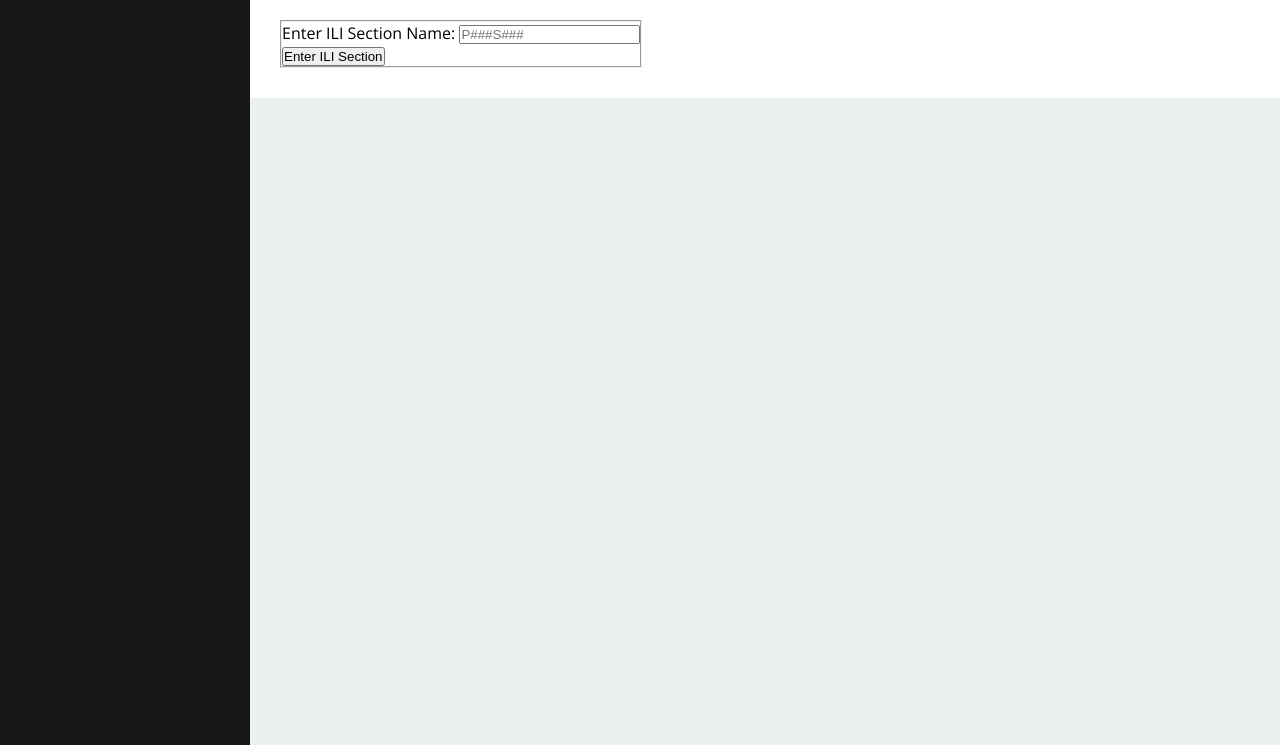
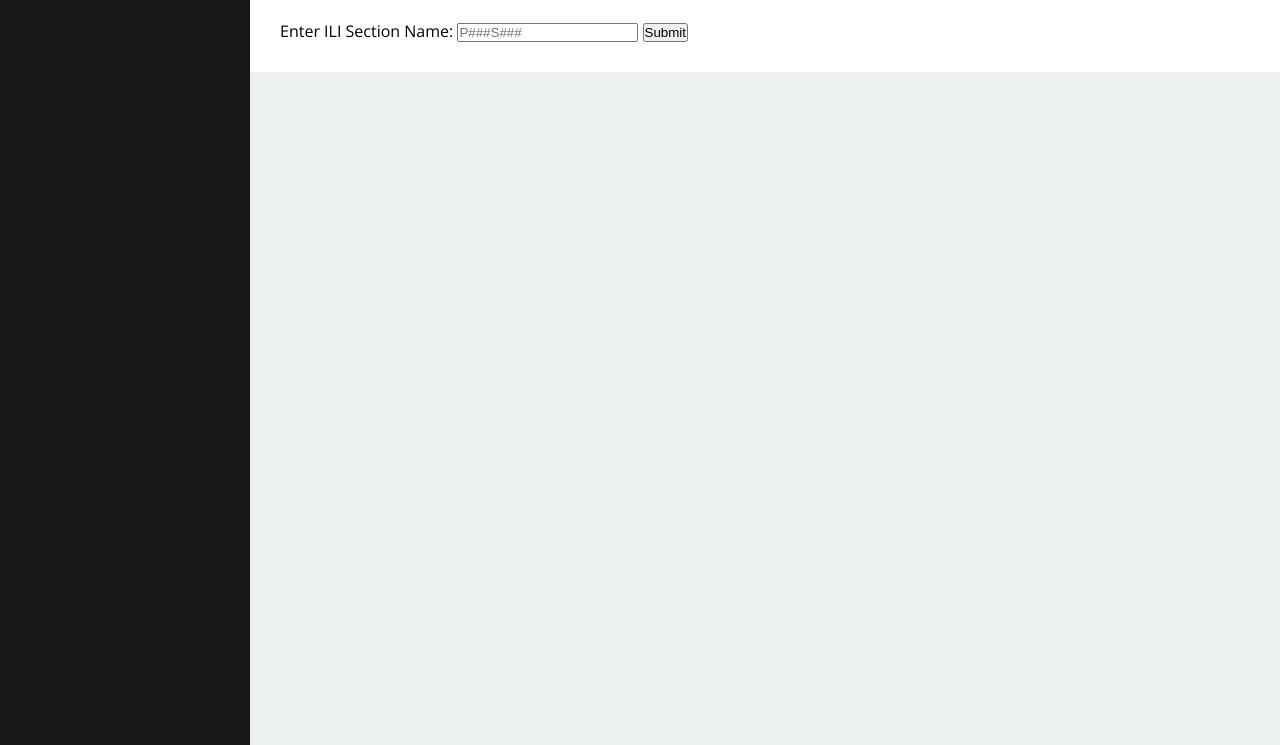
Before and after one commit to mariane17/marianeisgoingcray, a website: page public/index.html in a window 1280 px wide. Shown: the part 205-950 px from the top of the page. Drawn offline with nearby package versions, Linux system fonts and the light colour scheme.

Commit message:
ignore last commit.

```diff
--- a/app.js
+++ b/app.js
@@ -40,8 +40,8 @@ app.get('/select', function(req, res) {
       return;
     }
    	console.log("**********CONNECTING TO DATABASE**********");
-
-      var query = "SELECT MAX_DEPTH_PCT, \"ABSOLUTE_ODOMETER_m\" FROM '+ilisection+'";	//SELECT MAX_DEPTH_PCT, \"ABSOLUTE_ODOMETER_m\" FROM CAPSTONE_ILI_DATA_SAMPLE FETCH FIRST 5 ROWS ONLY
+   										// '+ilisection+'
+      var query = "SELECT MAX_DEPTH_PCT, \"ABSOLUTE_ODOMETER_m\" FROM CAPSTONE_ILI_DATA_SAMPLE";	//SELECT MAX_DEPTH_PCT, \"ABSOLUTE_ODOMETER_m\" FROM CAPSTONE_ILI_DATA_SAMPLE FETCH FIRST 5 ROWS ONLY
       conn.query(query, function(err, rows) {
         if (err) {
           console.log("Error: ", err);
--- a/public/index.html
+++ b/public/index.html
@@ -37,12 +37,10 @@
 	 			<div class="box-top">DERP DERP INDEX NOT WORKING</div>
 				<div class="box-panel">
 	<form action="/" method="post" enctype="multipart/form-data">
-         <fieldset>
+
             <label for="name">Enter ILI Section Name:</label>
             <input type="text" id="ilisection" name="ilisection" placeholder="P###S###" />
-            <br />
-            <input type="submit" value="Enter ILI Section" />
-         </fieldset>
+            <input type="submit" value="Submit" />
       </form>
 
 					</div>
```
